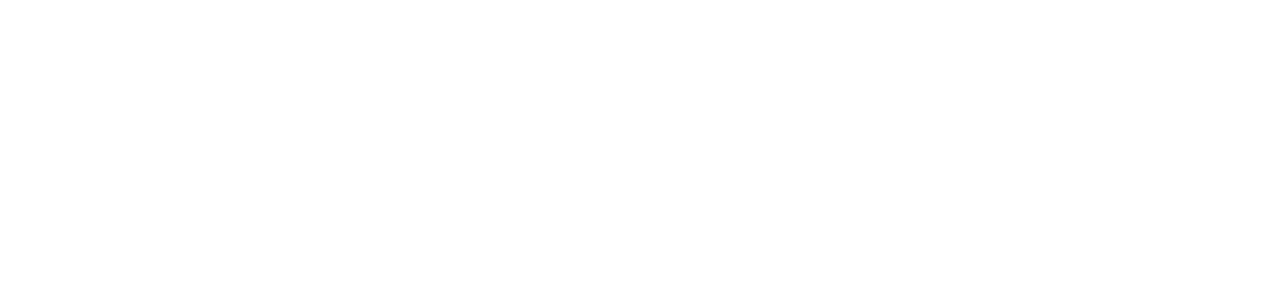
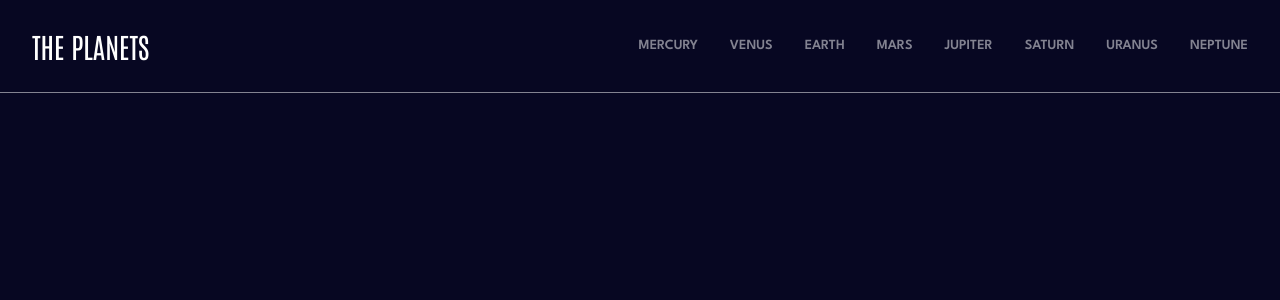
Before and after one commit to jyotiogennavar/planet-factoids, a React (Create React App) app: page / in a window 1280 px wide. Shown: the top 300 px of the page. Built offline with nearby package versions, Linux system fonts and the light colour scheme.

Commit message:
Header component

```diff
--- a/public/index.html
+++ b/public/index.html
@@ -5,39 +5,20 @@
     <link rel="icon" href="%PUBLIC_URL%/favicon.ico" />
     <meta name="viewport" content="width=device-width, initial-scale=1" />
     <meta name="theme-color" content="#000000" />
-    <meta
-      name="description"
-      content="Web site created using create-react-app"
-    />
+    <meta name="description" content="Web site created using create-react-app"/>
     <link rel="apple-touch-icon" href="%PUBLIC_URL%/logo192.png" />
-    <!--
-      manifest.json provides metadata used when your web app is installed on a
-      user's mobile device or desktop. See https://developers.google.com/web/fundamentals/web-app-manifest/
-    -->
+
     <link rel="manifest" href="%PUBLIC_URL%/manifest.json" />
-    <!--
-      Notice the use of %PUBLIC_URL% in the tags above.
-      It will be replaced with the URL of the `public` folder during the build.
-      Only files inside the `public` folder can be referenced from the HTML.
 
-      Unlike "/favicon.ico" or "favicon.ico", "%PUBLIC_URL%/favicon.ico" will
-      work correctly both with client-side routing and a non-root public URL.
-      Learn how to configure a non-root public URL by running `npm run build`.
-    -->
+    <link rel="preconnect" href="https://fonts.googleapis.com">
+    <link rel="preconnect" href="https://fonts.gstatic.com" crossorigin>
+    <link href="https://fonts.googleapis.com/css2?family=Antonio:wght@400;600&display=swap" rel="stylesheet">
+    <link href="https://fonts.googleapis.com/css2?family=League+Spartan:wght@400;600&display=swap" rel="stylesheet">
     <title>React App</title>
   </head>
   <body>
     <noscript>You need to enable JavaScript to run this app.</noscript>
     <div id="root"></div>
-    <!--
-      This HTML file is a template.
-      If you open it directly in the browser, you will see an empty page.
 
-      You can add webfonts, meta tags, or analytics to this file.
-      The build step will place the bundled scripts into the <body> tag.
-
-      To begin the development, run `npm start` or `yarn start`.
-      To create a production bundle, use `npm run build` or `yarn build`.
-    -->
   </body>
 </html>
--- a/src/App.css
+++ b/src/App.css
@@ -1,32 +1,9 @@
-@import url('https://fonts.googleapis.com/css2?family=Antonio&display=swap');
-@import url('https://fonts.googleapis.com/css2?family=League+Spartan:wght@400;600&display=swap');
-
-
 :root {
-  /* colors */
-  --color-white : HSL(0°, 0%, 100%);
-  --color-neutral-100: HSL(240°, 6%, 54%);
-  --color-neutral-200: HSL(240°, 17%, 26%);
-  --color-neutral-300: HSL(240°, 67%, 8%);
-
-  --color-cyan: hsla(194, 48%, 49%, 1);
-  --color-yellow: hsla(33, 82%, 61%, 1);
-  --color-purple: hsla(263, 67%, 51%, 1);
-  --color-red-orange: hsla(10, 63%, 51%, 1);
-  --color-red: hsla(2, 68%, 53%, 1);
-  --color-orange: hsla(17, 73%, 46%, 1);
-  --color-light-green: hsla(169, 73%, 44%, 1);
-  --color-blue: hsla(222, 87%, 56%, 1);
 
   /* fonts */
   --font-family-heading: 'Antonio', sans-serif;;
   --font-family-text: 'League Spartan', sans-serif;
 
-  --fs-100: 0.6875rem;
-  --fs-200: 0.875rem;
-  --fs-300: .75rem;
-  --fs-400: 2.5rem;
-  --fs-500: 5rem;
 
   --fs-button: var(--fs-300);
 
@@ -70,8 +47,6 @@
 #root, #__next { isolation: isolate; }
 
 
-.trail {
-  color: var(--color-purple);
-  font-size: var(--fs-400);
-  font-weight: var(--fw-400);
+body {
+  background-color: hsl(240deg, 67%, 8%);
 }
--- a/src/App.js
+++ b/src/App.js
@@ -1,14 +1,16 @@
-import styled from 'styled-components';
+// import styled from 'styled-components';
 import './App.css';
+import Header from './components/Header/Header';
 
 function App() {
   return (
     <>
-
+      <Header/>
     </>
 
   );
 }
 
 
+
 export default App;
--- a/src/components/Header/Header.js
+++ b/src/components/Header/Header.js
@@ -1,7 +1,69 @@
 import React from 'react';
+import styled from 'styled-components';
+import { COLORS, WEIGHTS, FONT_SIZES } from '../../constant';
+
+const planetNames = ['Mercury', 'Venus', 'Earth', 'Mars', 'Jupiter', 'Saturn', 'Uranus', 'Neptune'];
 
 function Header() {
-  return <div></div>;
+  return (
+    <Navbar>
+      <Logo>The Planets</Logo>
+      <Nav>
+        {planetNames.map((planet) => (
+          <NavLink key={planet} href={`/${planet.toLowerCase()}`}>
+            {planet}
+          </NavLink>
+        ))}
+      </Nav>
+    </Navbar>
+  )
 }
 
+const Navbar = styled.div`
+ padding: 1.6rem 2rem;
+
+  display: flex;
+  align-items: center;
+  justify-content: space-between;
+  border-bottom: 1px solid ${COLORS.gray[100]};
+`
+
+const Logo = styled.p`
+font-family: 'Antonio', sans-serif;
+  font-size: ${FONT_SIZES[400]};
+  color: ${COLORS.white};
+  text-transform: uppercase;
+  font-weight: ${WEIGHTS.normal};
+`
+
+const Nav = styled.div`
+  display: flex;
+  gap: 2rem;
+
+`
+
+const NavLink = styled.a`
+  font-family: 'League Spartan', sans-serif;
+  text-transform: uppercase;
+  text-decoration: none;
+  color: ${COLORS.gray[100]};
+  font-weight: ${WEIGHTS.medium};
+  font-size: ${FONT_SIZES[200]};
+
+  &:hover {
+    color: ${COLORS.white};
+  }
+`
+
 export default Header;
+
+/* <Nav>
+<NavLink href='/mercury'>Mercury</NavLink>
+<NavLink href='/venus'>venus</NavLink>
+<NavLink href='/earth'>earth</NavLink>
+<NavLink href='/mars'>mars</NavLink>
+<NavLink href='/jupiter'>jupiter</NavLink>
+<NavLink href='/saturn'>saturn</NavLink>
+<NavLink href='/uranus'>uranus</NavLink>
+<NavLink href='/neptune'>neptune</NavLink>
+</Nav> */
--- a/src/constant.js
+++ b/src/constant.js
@@ -24,7 +24,8 @@
   100: '0.6875rem',
   200: '0.875rem',
   300: '0.75rem',
-  400: '2.5rem',
-  500: '5rem',
-  button: 'var(--fs-300)', // Assuming you want to reuse the button font size
+  400: '1.75rem',
+  500: '2.5rem',
+  600: '5rem',
+  button: 'var(--fs-300)',
 };
```
